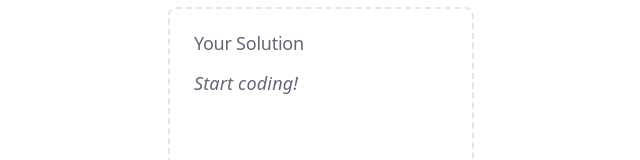
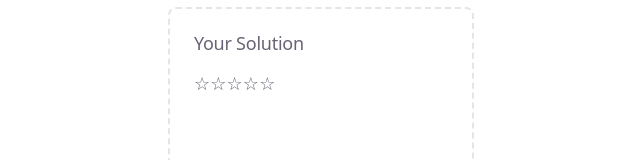
Before and after one commit to PDXmjb/fe-exercises, a React (Vite) app: page /star-rating in a window 1280 px wide. Shown: the part 398-558 px from the top of the page, without its empty margins (319-959 px from the left). Built offline with nearby package versions, Linux system fonts and the light colour scheme.

Commit message:
Update index.jsx

```diff
--- a/src/exercises/star-rating/index.jsx
+++ b/src/exercises/star-rating/index.jsx
@@ -1,7 +1,22 @@
 import { Link } from 'react-router-dom';
 import './styles.scss';
+import { useState } from 'react';
 
 export default function StarRating() {
+  const [rating, _setRating] = useState(0);
+
+  const emptyStarIcon = '☆';
+  const fullStarIcon = '★';
+  let starRating = '';
+
+  for (let i = 0; i < 5; i++) {
+    if (i < rating) {
+      starRating += fullStarIcon;
+      return;
+    }
+    starRating += emptyStarIcon;
+  }
+
   return (
     <div className="exercise">
       <header className="exercise-header">
@@ -24,8 +39,7 @@ export default function StarRating() {
 
       <section className="workspace">
         <h2>Your Solution</h2>
-        {/* Build your solution here */}
-        <p className="placeholder">Start coding!</p>
+        <span>{starRating}</span>
       </section>
     </div>
   );
```
